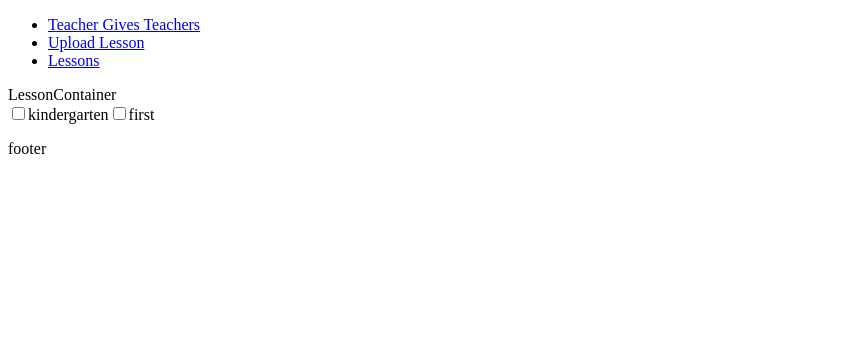
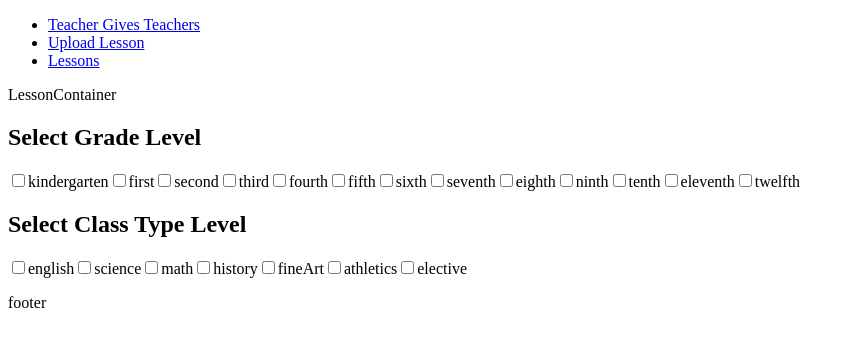
Before and after one commit to Ekosma/p5-frontend, a React (Create React App) app: page / in a window 1280 px wide. Shown: the top 346 px of the page, without its empty margins (0-855 px from the left). Built offline with nearby package versions, Linux system fonts and the light colour scheme.

Commit message:
working with checkboxes to sort through data

```diff
--- a/src/components/lessons/Search.js
+++ b/src/components/lessons/Search.js
@@ -4,13 +4,13 @@ import { useState } from "react";
 // This holds a list of some fiction people
 // Some  have the same name but different age and id
 const LESSONS = [
-  { id: 1, name: 'Quadratics', grade: 'kindergarten', subject:'Mathematics'},
-  { id: 2, name: 'Algebra Review', grade: 'first', subject:'Mathematics'},
-  { id: 3, name: 'Linear Fun', grade: '9th and 11th', subject:'Mathematics'},
-  { id: 4, name: 'English Essay Prompts', grade: '9th, 10th, and 11th', subject:'English' },
-  { id: 5, name: '11th History Exam', grade: '11th', subject:'History'},
-  { id: 6, name: '10th English Quiz', grade: '10th', subject:'English' },
-  { id: 7, name: 'Geometry CrossWord', grade: '10th', subject:'Mathematics'},
+  { id: 1, name: 'Quadratics', grade: 'kindergarten', subject:'math'},
+  { id: 2, name: 'Algebra Review', grade: 'first', subject:'english'},
+  { id: 3, name: 'Linear Fun', grade: 'first', subject:'math'},
+  { id: 4, name: 'English Essay Prompts', grade: 'sixth', subject:'science' },
+  { id: 5, name: '11th History Exam', grade: 'twelfth', subject:'elective'},
+  { id: 6, name: '10th English Quiz', grade: 'fourth', subject:'fineArt' },
+  { id: 7, name: 'Geometry CrossWord', grade: 'fifth', subject:'history'},
 ];
 
 
@@ -39,22 +39,25 @@ function Search(){
     math: false,
     science: false,
     history: false,
-    fineArts: false,
+    fineArt: false,
     athletics: false,
     elective: false,
   });
 
   const onGradeChange = (e) => {
     setGrade({...grade, [e.target.value]: e.target.checked})
+    setLessons()
   }
 
   const onSubjectChange = (e) => {
     setSubject({...subject, [e.target.value]: e.target.checked})
+    setLessons()
   }
 
   return (
     <>
       <div>
+        <h2>Select Grade Level</h2>
         <label>
           <input
             type="checkbox"
@@ -74,16 +77,212 @@ function Search(){
           />
           first
         </label>
-        <ul>
-          {lessons.filter(x => grade[x.grade]).map((lesson) => (
-            <li key={lesson.id}>{lesson.name}{lesson.grade}</li>
+
+        <label>
+          <input
+            type="checkbox"
+            value="second"
+            name="grade"
+            onChange={onGradeChange}
+          />
+          second
+        </label>
+
+        <label>
+          <input
+            type="checkbox"
+            value="third"
+            name="grade"
+            onChange={onGradeChange}
+          />
+          third
+        </label>
+
+        <label>
+          <input
+            type="checkbox"
+            value="fourth"
+            name="grade"
+            onChange={onGradeChange}
+          />
+          fourth
+        </label>
+
+        <label>
+          <input
+            type="checkbox"
+            value="fifth"
+            name="grade"
+            onChange={onGradeChange}
+          />
+          fifth
+        </label>
+
+        <label>
+          <input
+            type="checkbox"
+            value="sixth"
+            name="grade"
+            onChange={onGradeChange}
+          />
+          sixth
+        </label>
+
+        <label>
+          <input
+            type="checkbox"
+            value="seventh"
+            name="grade"
+            onChange={onGradeChange}
+          />
+          seventh
+        </label>
+
+        <label>
+          <input
+            type="checkbox"
+            value="eighth"
+            name="grade"
+            onChange={onGradeChange}
+          />
+          eighth
+        </label>
+
+        <label>
+          <input
+            type="checkbox"
+            value="ninth"
+            name="grade"
+            onChange={onGradeChange}
+          />
+          ninth
+        </label>
+
+        <label>
+          <input
+            type="checkbox"
+            value="tenth"
+            name="grade"
+            onChange={onGradeChange}
+          />
+          tenth
+        </label>
+
+        <label>
+          <input
+            type="checkbox"
+            value="eleventh"
+            name="grade"
+            onChange={onGradeChange}
+          />
+          eleventh
+        </label>
+
+        <label>
+          <input
+            type="checkbox"
+            value="twelfth"
+            name="grade"
+            onChange={onGradeChange}
+          />
+          twelfth
+        </label>
+      </div>
+      <div>
+        <h2>Select Class Type Level</h2>
+
+        <label>
+          <input
+            type="checkbox"
+            value="english"
+            name="subject"
+            onChange={onSubjectChange}
+          />
+          english
+        </label>
+
+        <label>
+          <input
+            type="checkbox"
+            value="science"
+            name="subject"
+            onChange={onSubjectChange}
+          />
+          science
+        </label>
+
+        <label>
+          <input
+            type="checkbox"
+            value="math"
+            name="subject"
+            onChange={onSubjectChange}
+          />
+          math
+        </label>
+
+        <label>
+          <input
+            type="checkbox"
+            value="history"
+            name="subject"
+            onChange={onSubjectChange}
+          />
+          history
+        </label>
+
+        <label>
+          <input
+            type="checkbox"
+            value="fineArt"
+            name="subject"
+            onChange={onSubjectChange}
+          />
+          fineArt
+        </label>
+
+        <label>
+          <input
+            type="checkbox"
+            value="athletics"
+            name="subject"
+            onChange={onSubjectChange}
+          />
+          athletics
+        </label>
+
+        <label>
+          <input
+            type="checkbox"
+            value="elective"
+            name="subject"
+            onChange={onSubjectChange}
+          />
+          elective
+        </label>
+      </div>
+
+      <ul>
+        {
+
+        }
+      </ul>
+
+
+      {/*<ul>
+          {lessons.filter(x => subject[x.subject]).filter(y => grade[y.grade]).map((lesson) => (
+            <li key={lesson.id}>
+            Name: {lesson.name}<br />
+            Grade: {lesson.grade}<br />
+            Subject: {lesson.subject}
+          </li>
           ))}
-        </ul>
-
-      </div>
+        </ul>*/}
     </>
   );
 }
+
+
 
 
 
```
